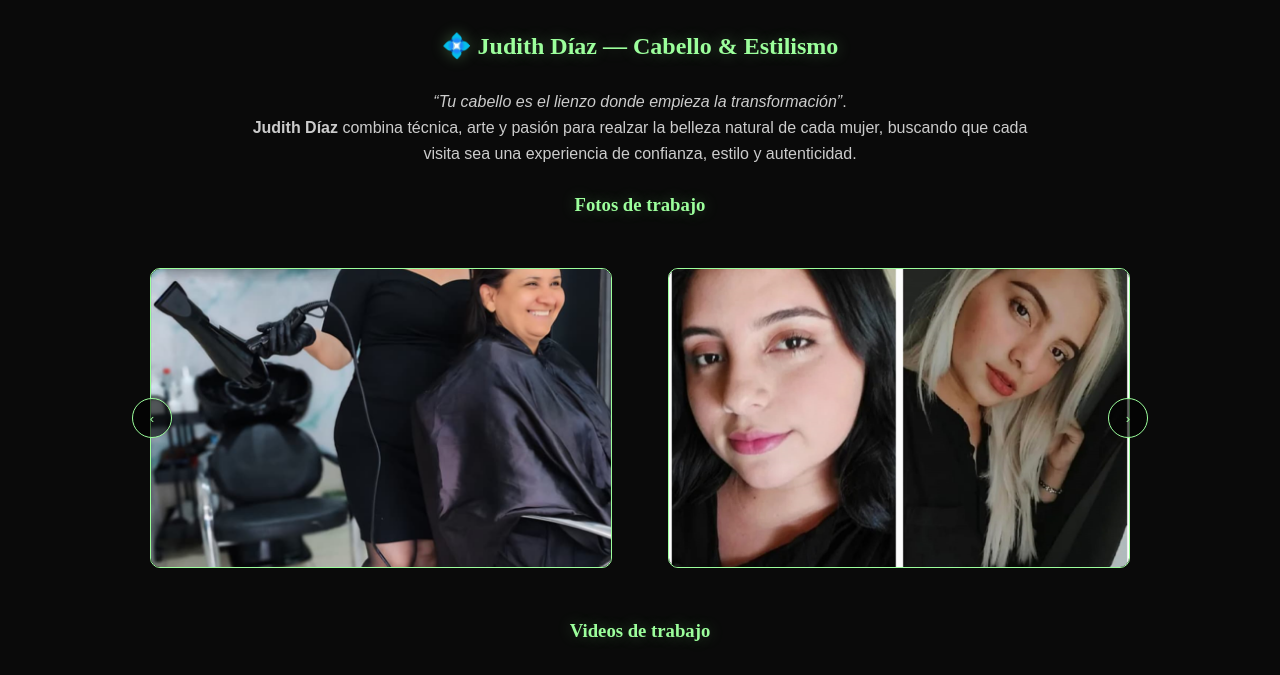
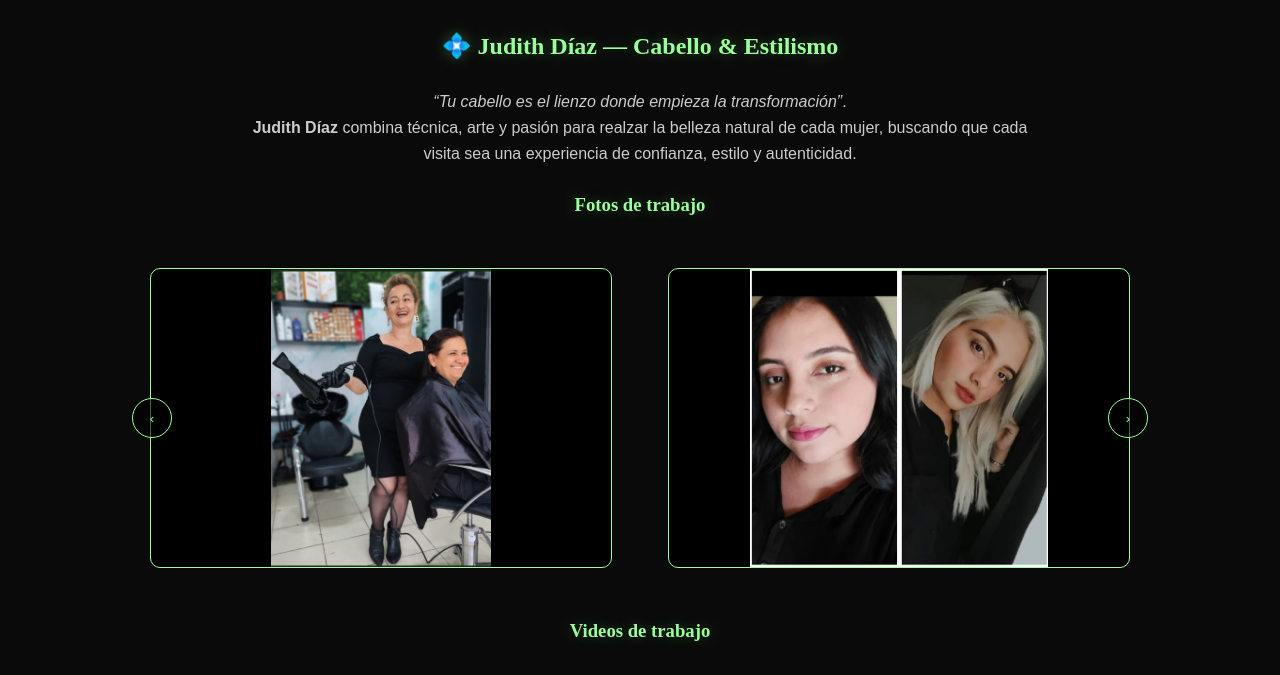
Before and after one commit to crwebng/mil-destellos, a plain HTML site: page galjud.html in a window 1280 px wide. Shown: the part 101-776 px from the top of the page. Drawn offline with Linux system fonts and the light colour scheme.

Commit message:
Update styles.css

```diff
--- a/styles.css
+++ b/styles.css
@@ -156,7 +156,8 @@ body {
 .carousel-item img, .carousel-item video {
   width: 95%;
   height: 300px;
-  object-fit: cover;
+  object-fit: contain;
+  background-color: #000;
   border-radius: 10px;
   border: 1px solid var(--verde-glow);
 }
```
